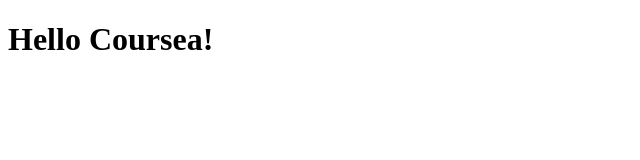
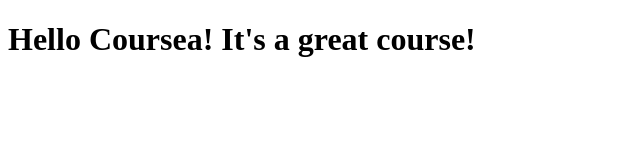
Before and after one commit to Adrianzeo/Coursea, a plain HTML site: page site/index.html in a window 1280 px wide. Shown: the whole page, without its empty margins (0-640 px from the left). Drawn offline with Linux system fonts and the light colour scheme.

Commit message:
Small addition to our page conent

```diff
--- a/site/index.html
+++ b/site/index.html
@@ -6,6 +6,6 @@
     <title>Hello Coursea!</title>
 </head>
 <body>
-    <h1>Hello Coursea!</h1>
+    <h1>Hello Coursea! It's a great course!</h1>
 </body>
 </html>
```
